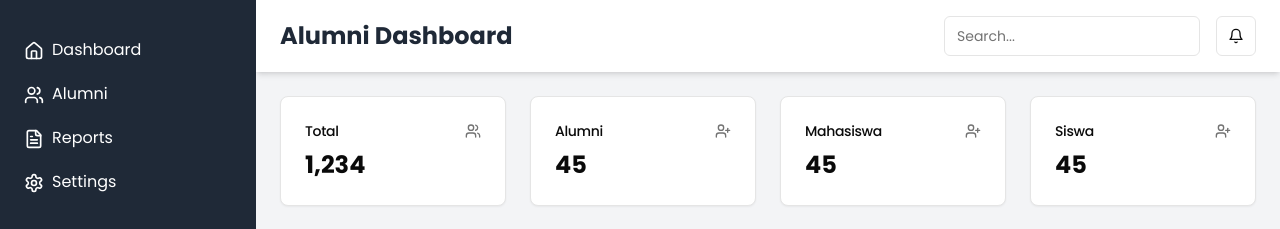
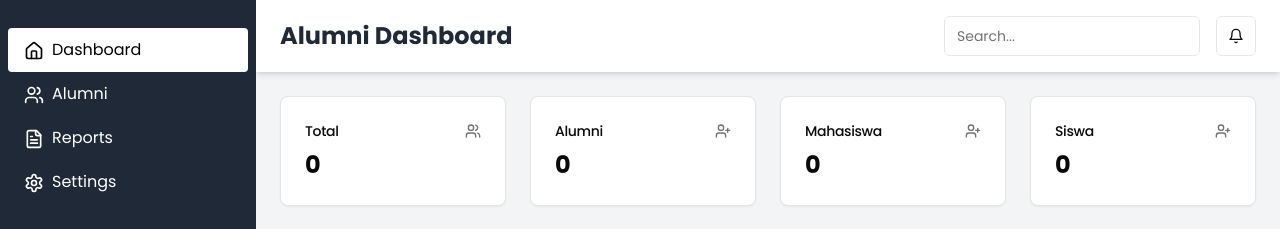
Before and after one commit to tianreformis/alumni-management.perkantas.kalteng, a Next.js app: page / in a window 1280 px wide. Shown: the top 229 px of the page. Built offline with nearby package versions, Linux system fonts and the light colour scheme; no server answers; the database is empty.

Commit message:
Sidebar : Add Conditional rendering

```diff
--- a/app/api/employees/[id]/route.ts
+++ b/app/api/employees/[id]/route.ts
@@ -25,11 +25,12 @@ export async function PUT(request: Request, { params }: { params: { id: string }
       kampus: body.kampus,
       otherKampus: body.kampus === 'OTHER' ? body.otherKampus : undefined,
       jurusan: body.jurusan,
-      angkatan: body.angkatan
+      angkatan: body.angkatan as number,
     },
   })
   return NextResponse.json(employee)
 }
+
 
 export async function DELETE(request: Request, { params }: { params: { id: string } }) {
   await prisma.employee.delete({
--- a/app/components/AddEmployeeForm.tsx
+++ b/app/components/AddEmployeeForm.tsx
@@ -30,7 +30,7 @@ export default function AddEmployeeForm({ onAddEmployee }: AddEmployeeFormProps)
   const [kampus, setKampus] = useState<'UPR' | 'MUHAMMADIYAH' | 'UNKRIP' | 'OTHER' | ''>('')
   const [otherKampus, setOtherKampus] = useState('')
   const [jurusan, setJurusan] = useState('')
-  const [angkatan, setAngkatan] = useState(0)
+  const [angkatan, setAngkatan] = useState(2000)
 
   const handleSubmit = async (e: React.FormEvent) => {
     e.preventDefault()
@@ -58,7 +58,7 @@ export default function AddEmployeeForm({ onAddEmployee }: AddEmployeeFormProps)
       setKampus('')
       setOtherKampus('')
       setJurusan('')
-      setAngkatan(0)
+      setAngkatan(2000)
       window.location.reload()
     } else {
       console.error('Failed to add employee')
--- a/app/components/EmployeeList.tsx
+++ b/app/components/EmployeeList.tsx
@@ -16,7 +16,7 @@ import {
 import { toast } from 'react-toastify';
 
 import Modal from 'react-modal';
-import { DeleteIcon } from 'lucide-react'
+import { DeleteIcon, Edit, Edit2Icon, LucidePrinter, PrinterIcon } from 'lucide-react'
 
 // Add this at the top of your file
 const customStyles = {
@@ -140,9 +140,9 @@ export default function EmployeeList() {
 
               <TableCell className='hidden md:table-cell'>{employee.angkatan}</TableCell>
               <TableCell className='md:flex md:gap-2 '>
-                <Button onClick={() => setEditingEmployee(employee)}>Edit</Button>
-                <Button variant="outline" onClick={() => handlePrint(employee.id)}>Print</Button>
-                <Button variant="destructive" onClick={() => handleOpenDeleteModal(employee)}><DeleteIcon size={16} /></Button>
+                <Button onClick={() => setEditingEmployee(employee)}><Edit2Icon size={20} /></Button>
+                <Button variant="outline" onClick={() => handlePrint(employee.id)}><PrinterIcon size={20} /></Button>
+                <Button variant="destructive" onClick={() => handleOpenDeleteModal(employee)}><DeleteIcon size={20} /></Button>
               </TableCell>
             </TableRow>
           ))}
--- a/app/components/Sidebar.tsx
+++ b/app/components/Sidebar.tsx
@@ -1,15 +1,22 @@
+"use client"
 import Link from "next/link"
 import { Home, Users, FileText, Settings } from 'lucide-react'
+import { usePathname } from "next/navigation";
 
 export function Sidebar() {
+  const pathname = usePathname ();
   return (
     <div className="bg-gray-800 text-white w-64 space-y-6 py-7 px-2 absolute inset-y-0 left-0 transform -translate-x-full md:relative md:translate-x-0 transition duration-200 ease-in-out">
       <nav>
-        <Link href="/" className="block py-2.5 px-4 rounded transition duration-200 hover:bg-gray-700 hover:text-white">
+        <Link href="/" className={`block py-2.5 px-4 rounded transition duration-200 hover:bg-gray-700 hover:text-white
+          ${pathname === "/" ? "bg-white text-black" : "bg-red"}
+          `}>
           <Home className="inline-block mr-2" size={20} />
           Dashboard
         </Link>
-        <Link href="/alumni" className="block py-2.5 px-4 rounded transition duration-200 hover:bg-gray-700 hover:text-white">
+        <Link href="/alumni" className={`block py-2.5 px-4 rounded transition duration-200 hover:bg-gray-700 hover:text-white
+        ${pathname === "/alumni" ? "bg-white text-black" : "bg-red"}
+        `}>
           <Users className="inline-block mr-2" size={20} />
           Alumni
         </Link>
--- /dev/null
+++ b/app/not-found.tsx
@@ -0,0 +1,24 @@
+import { Home } from 'lucide-react';
+import React from 'react';
+const NotFoundPage = () => {
+  return (
+    <div className="flex justify-center items-center h-screen bg-gray-100">
+      <div className="text-center">
+        <h1 className="text-9xl font-bold text-gray-900">404</h1>
+        <h2 className="text-3xl font-bold text-gray-600">Halaman Tidak ditemukan</h2>
+        <p className="text-lg text-gray-500">
+          Maaf halaman yang anda cari tidak ada. Mohon check URL
+          dan Coba Lagi.
+        </p>
+        <button className="bg-green-500 hover:bg-green-700 text-white font-bold py-2 px-4 rounded">
+          <a href="/"  className="text-white">
+            <Home />
+          </a>
+        </button>
+
+      </div>
+    </div>
+  );
+};
+
+export default NotFoundPage;
--- a/app/views/HomeDashboard.tsx
+++ b/app/views/HomeDashboard.tsx
@@ -26,6 +26,12 @@ export default function Dashboard() {
         setEmployees(data)
     }
 
+    const totalAll = employees.length
+
+    const totalAlumni = employees.filter(employee => employee.position === 'ALUMNI').length
+    const totalMahasiswa = employees.filter(employee => employee.position === 'MAHASISWA').length
+    const totalSiswa = employees.filter(employee => employee.position === 'SISWA').length
+
     return (
         <div className="flex-1 overflow-y-auto">
             <Header />
@@ -37,7 +43,7 @@ export default function Dashboard() {
                             <Users className="h-4 w-4 text-muted-foreground" />
                         </CardHeader>
                         <CardContent>
-                            <div className="text-2xl font-bold">1,234</div>
+                            <div className="text-2xl font-bold">{totalAll}</div>
                         </CardContent>
                     </Card>
                     <Card>
@@ -46,7 +52,7 @@ export default function Dashboard() {
                             <UserPlus className="h-4 w-4 text-muted-foreground" />
                         </CardHeader>
                         <CardContent>
-                            <div className="text-2xl font-bold">45</div>
+                            <div className="text-2xl font-bold">{totalAlumni}</div>
                         </CardContent>
                     </Card>
                     <Card>
@@ -55,7 +61,7 @@ export default function Dashboard() {
                             <UserPlus className="h-4 w-4 text-muted-foreground" />
                         </CardHeader>
                         <CardContent>
-                            <div className="text-2xl font-bold">45</div>
+                            <div className="text-2xl font-bold">{totalMahasiswa}</div>
                         </CardContent>
                     </Card>
                     <Card>
@@ -64,7 +70,7 @@ export default function Dashboard() {
                             <UserPlus className="h-4 w-4 text-muted-foreground" />
                         </CardHeader>
                         <CardContent>
-                            <div className="text-2xl font-bold">45</div>
+                            <div className="text-2xl font-bold">{totalSiswa}</div>
                         </CardContent>
                     </Card>
 
```
